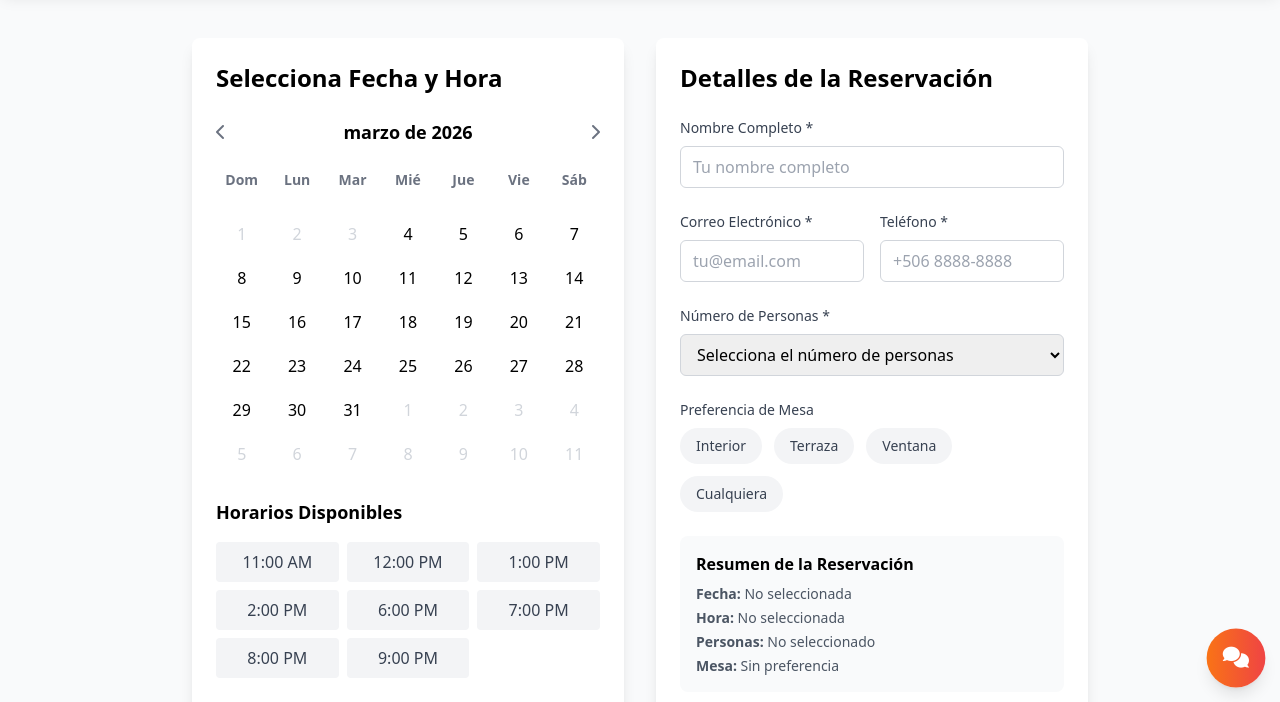
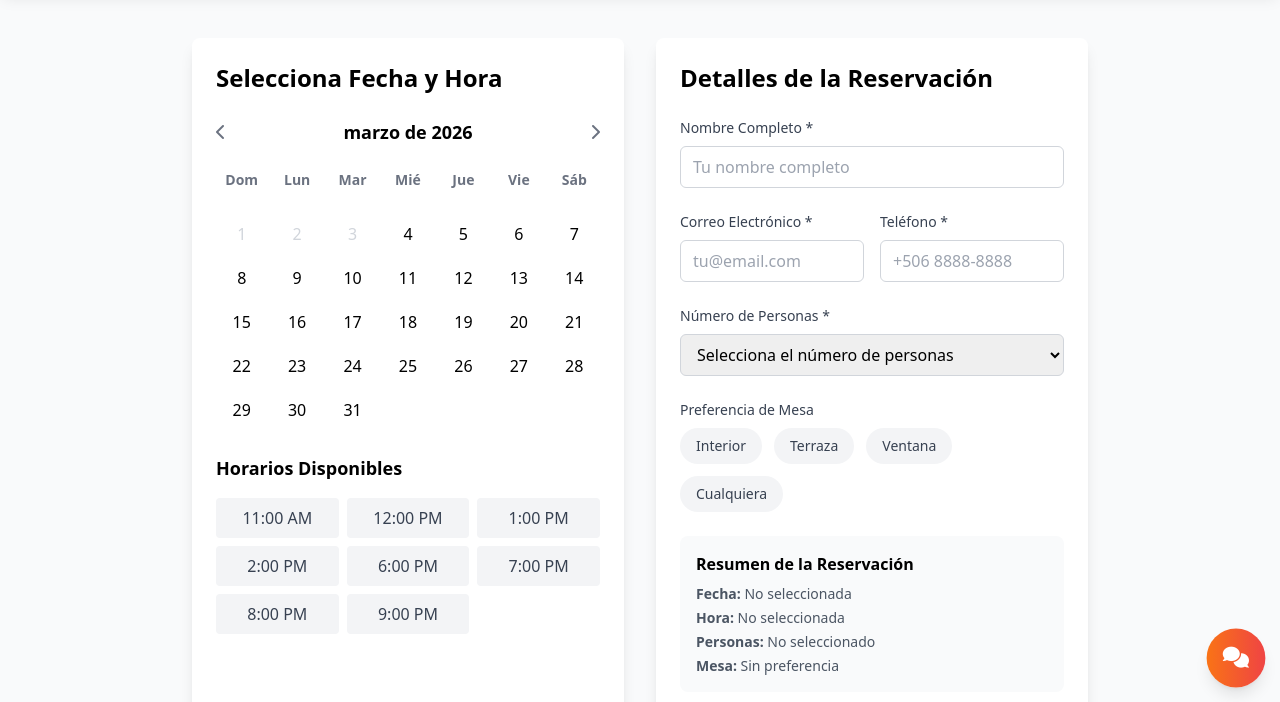
Before and after one commit to horacio-porras/Proyecto-Sunsets, a website: page reservaciones.html in a window 1280 px wide. Shown: the part 98-800 px from the top of the page. Drawn offline with nearby package versions, Linux system fonts and the light colour scheme; some packages are replaced by stand-ins of ours; a script that the page names is missing.

Commit message:
Cambio visual de la ip, calendario de reservas y fecha de descarga

```diff
--- a/reservaciones.html
+++ b/reservaciones.html
@@ -527,17 +527,18 @@
 
             calendarElement.innerHTML = '';
 
-            for (let i = 0; i < 42; i += 1) {
-                const current = new Date(startDate);
-                current.setDate(startDate.getDate() + i);
+            // Solo mostrar días del mes actual
+            const daysInMonth = new Date(year, month + 1, 0).getDate();
+            for (let day = 1; day <= daysInMonth; day++) {
+                const current = new Date(year, month, day);
                 const isoDate = current.toISOString().split('T')[0];
 
                 const dayElement = document.createElement('div');
                 dayElement.className = calendarDayBaseClasses;
                 dayElement.dataset.isoDate = isoDate;
-                dayElement.textContent = current.getDate();
+                dayElement.textContent = day;
 
-                if (current.getMonth() !== month || current < today) {
+                if (current < today) {
                     dayElement.classList.add('disabled');
                 } else {
                     dayElement.addEventListener('click', () => handleDateSelection(isoDate, dayElement));
--- a/routes/reportesRoutes.js
+++ b/routes/reportesRoutes.js
@@ -94,6 +94,7 @@ router.get('/ventas', authenticateToken, async (req, res) => {
             res.setHeader('Content-Disposition', `attachment; filename="${filename}"`);
             res.send(buffer);
         } else {
+            datos.fechaGeneracion = new Date().toLocaleString('es-CR');
             const pdfBuffer = await generarPDFVentas(datos);
             const filename = `reporte_ventas_${new Date().toISOString().split('T')[0]}.pdf`;
 
```
Also changed, not shown: admin/auditoria.html (+3 -3 lines), utils/reportes.js (+5 -4 lines).
